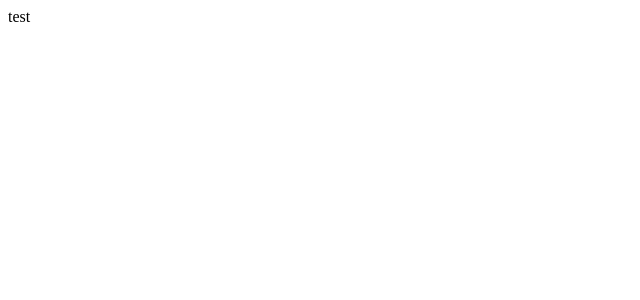
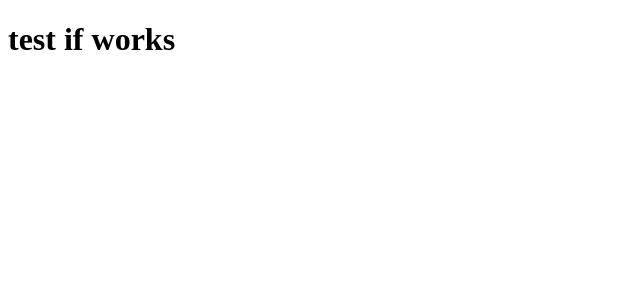
Before and after one commit to jkracoon/ip-project, a React (Create React App) app in the folder client/: page / in a window 1280 px wide. Shown: the top 300 px of the page, without its empty margins (0-640 px from the left). Built offline with nearby package versions, Linux system fonts and the light colour scheme.

Commit message:
modifity structure

```diff
--- a/client/src/App.js
+++ b/client/src/App.js
@@ -3,21 +3,23 @@ import React from "react";
 import { BrowserRouter, Switch, Route, Redirect } from "react-router-dom";
 
 
+
 function App() {
   return (
-    <div>
-      test
-    </div>
-//     <BrowserRouter>
-//       <SiteHeader />
-//       <Switch>
-// {/*
-//         <Route path="/" exact component={DisplayWarehouses} /> */}
+    // <BrowserRouter>
+    //   <SiteHeader />
+    //   <Switch>
+    //       <Route path="/" exact component={Activity} />
+    //       <Route path="/activity" exact component={Activity} />
+    //       <Route path="/user/personality" exact component={Personality} />
+    //       <Route path="/schedule" exact component={Schedule} />
+    //       <Route path="/confirmation" exact component={Confirmation} />
+    //   </Switch>
+    //   <SiteFooter />
+    // </BrowserRouter>
+    <h1>test if works
 
-
-//       </Switch>
-//       {/* <SiteFooter /> */}
-//     </BrowserRouter>
+    </h1>
   );
 }
 
```
Also changed, not shown: 1 other file (tests, documents, lock files or other folders).
